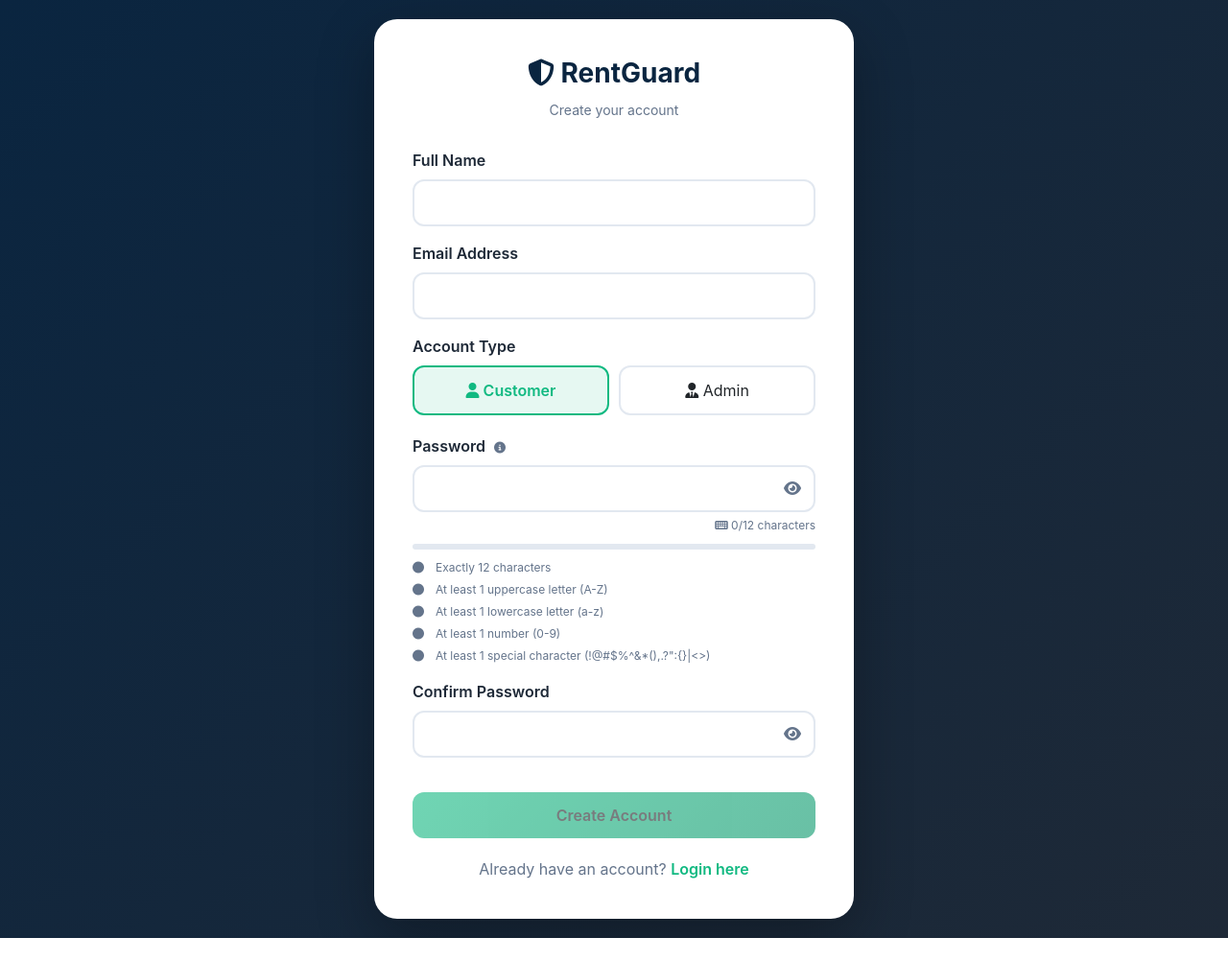
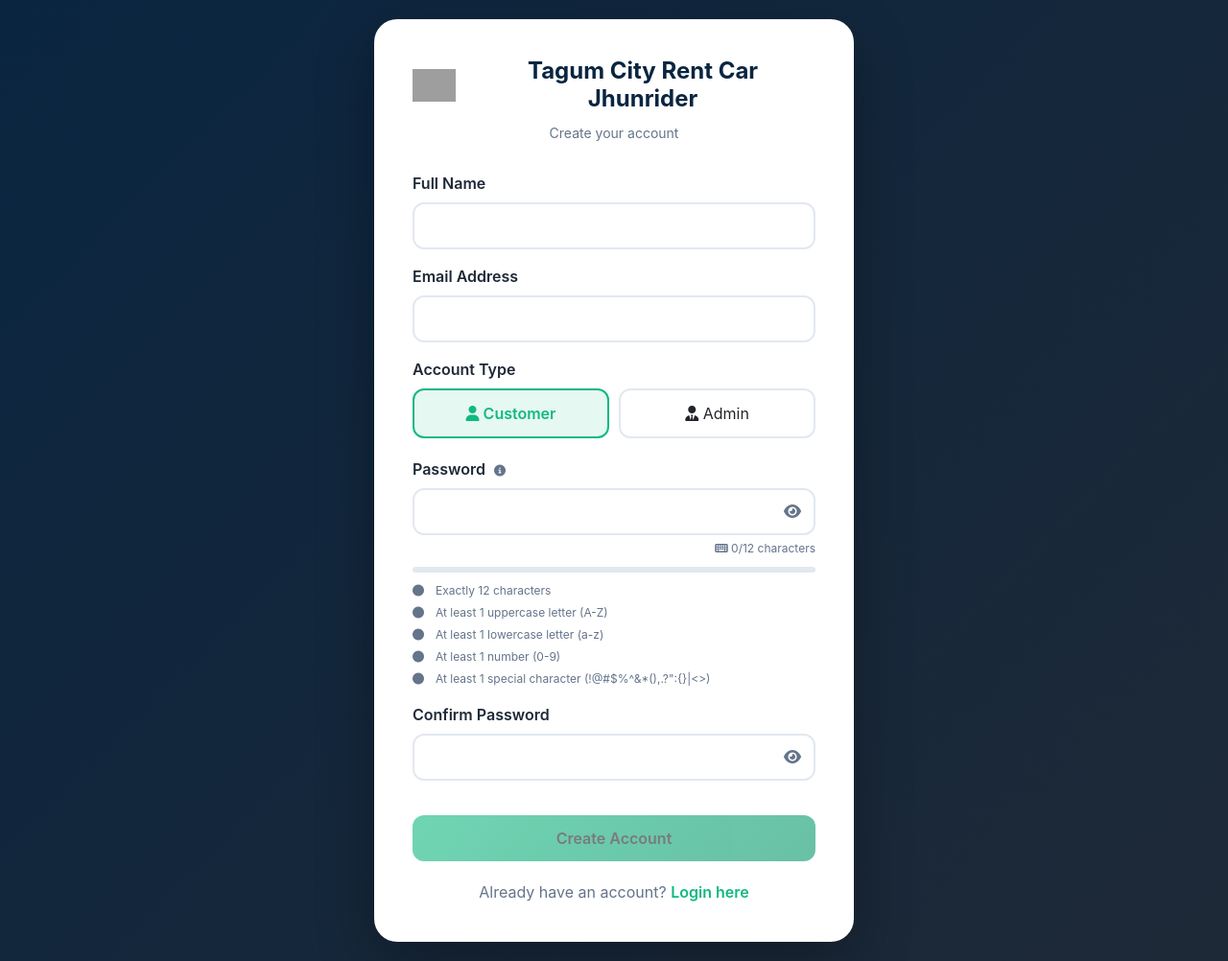
Before and after one commit to KimCanja/rentguard-system-appsys, a PHP site: page /rentguard/auth/register.php in a window 1280 px wide. Shown: the whole page at 96% size. Before the commit the page ends 978 px from the top, so only its background shows below. Run offline with PHP 8.4, Linux system fonts and the light colour scheme; grey boxes are pictures that could not be loaded.

Commit message:
Update register.php

```diff
--- a/auth/register.php
+++ b/auth/register.php
@@ -313,9 +313,12 @@ if ($_SERVER['REQUEST_METHOD'] === 'POST') {
 <body>
     <div class="register-container">
         <div class="brand-header">
-            <h1><i class="fas fa-shield-alt"></i> RentGuard</h1>
-            <p>Create your account</p>
-        </div>
+    <div style="display: flex; align-items: center; justify-content: center; gap: 15px; margin-bottom: 10px;">
+        <img src="../uploads/profiles/RentCar.jpg"  alt="RentGuard" style="width: 45px; height: 45px; object-fit: contain;">
+        <h1 style="margin: 0; font-size: 24px;">Tagum City Rent Car Jhunrider</h1>
+    </div>
+    <p>Create your account</p>
+</div>
 
 
 
```
